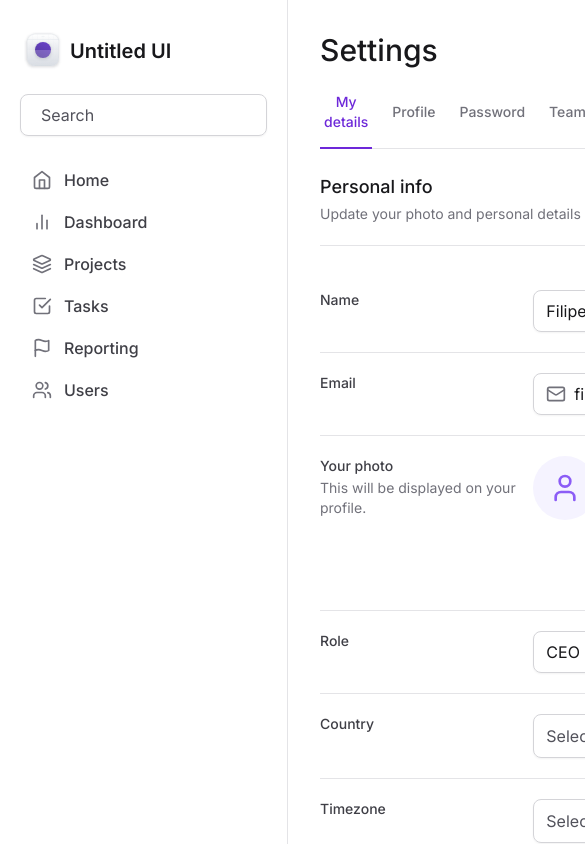
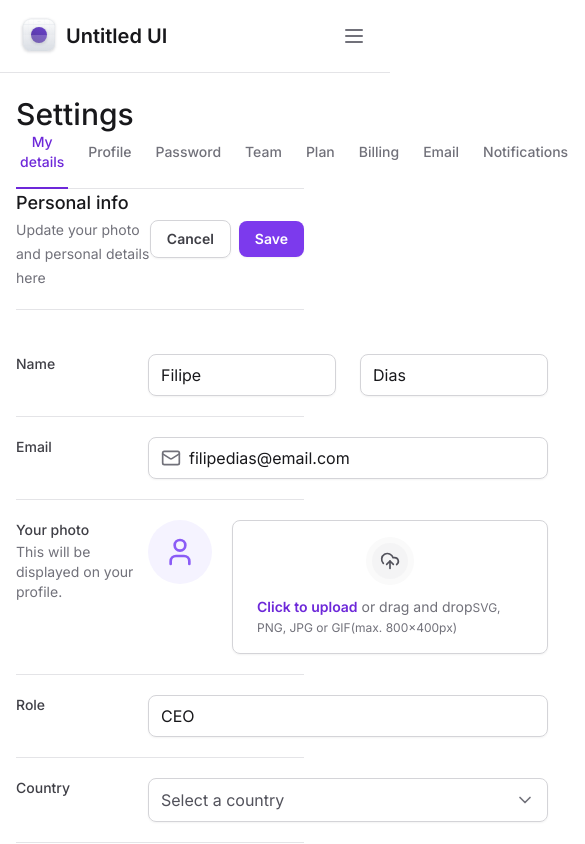
Before and after one commit to jfilipedias/tailwind-next, a Next.js app: page / in a window 390 px wide. Shown: the top 844 px of the page, 585 px wide, since content can reach past the window. Built offline with nearby package versions, Linux system fonts and the light colour scheme.

Commit message:
feat: start to implement responsive layout

```diff
--- a/package.json
+++ b/package.json
@@ -10,6 +10,7 @@
   },
   "dependencies": {
     "@formkit/auto-animate": "^0.8.0",
+    "@radix-ui/react-collapsible": "^1.0.3",
     "@radix-ui/react-select": "^2.0.0",
     "@radix-ui/react-tabs": "^1.0.4",
     "clsx": "^2.0.0",
--- a/src/app/layout.tsx
+++ b/src/app/layout.tsx
@@ -19,7 +19,9 @@
 			<body className={inter.className}>
 				<div className="grid min-h-screen grid-cols-app">
 					<Sidebar />
-					{children}
+					<main className="px-4 pb-12 pt-24 lg:col-start-2 lg:px-8 lg:pt-8">
+						{children}
+					</main>
 				</div>
 			</body>
 		</html>
--- a/src/app/page.tsx
+++ b/src/app/page.tsx
@@ -8,7 +8,7 @@
 
 export default function Home() {
 	return (
-		<main className="space-y-6 px-8 pb-12 pt-8">
+		<>
 			<h1 className="text-3xl font-medium text-zinc-900">Settings</h1>
 
 			<SettingsTabs />
@@ -216,6 +216,6 @@
 					</div>
 				</form>
 			</div>
-		</main>
+		</>
 	)
 }
--- a/src/components/sidebar/index.tsx
+++ b/src/components/sidebar/index.tsx
@@ -1,3 +1,5 @@
+'use client'
+
 import {
 	BarChart2,
 	CheckSquare,
@@ -5,11 +7,14 @@
 	Home,
 	Layers,
 	LifeBuoy,
+	Menu,
 	Search,
 	Settings,
 	Users,
 } from 'lucide-react'
+import * as Collapsible from '@radix-ui/react-collapsible'
 import * as Input from '@/components/form/input'
+import { Button } from '@/components/button'
 import { Logo } from './logo'
 import { NavItem } from './nav-item'
 import { Profile } from './profile'
@@ -17,9 +22,21 @@
 
 export function Sidebar() {
 	return (
-		<aside className="flex flex-col gap-6 border-r border-zinc-200 px-5 py-8">
+		<Collapsible.Root className="fixed left-0 right-0 top-0 z-20 flex flex-col gap-6 border-b border-zinc-200 bg-white p-4 data-[state=open]:bottom-0 data-[state=open]:h-screen lg:right-auto lg:w-80 lg:border-r lg:px-5 lg:py-8 lg:data-[state=closed]:bottom-0 lg:data-[state=closed]:h-screen">
+			<div className="flex items-center justify-between">
 				<Logo />
 
+				<Collapsible.Trigger className="lg:hidden" asChild>
+					<Button variant="ghost">
+						<Menu className="h-6 w-6" />
+					</Button>
+				</Collapsible.Trigger>
+			</div>
+
+			<Collapsible.Content
+				className="flex flex-1 flex-col gap-6 data-[state=closed]:hidden lg:data-[state=closed]:flex"
+				forceMount
+			>
 				<Input.Root>
 					<Search className="h-5 w-5 text-zinc-500" />
 					<Input.Field type="text" placeholder="Search" />
@@ -46,6 +63,7 @@
 
 					<Profile />
 				</div>
-		</aside>
+			</Collapsible.Content>
+		</Collapsible.Root>
 	)
 }
```
Also changed, not shown: 1 other file (tests, documents, lock files or other folders). Lines whose indentation alone changed are shown as unchanged.
